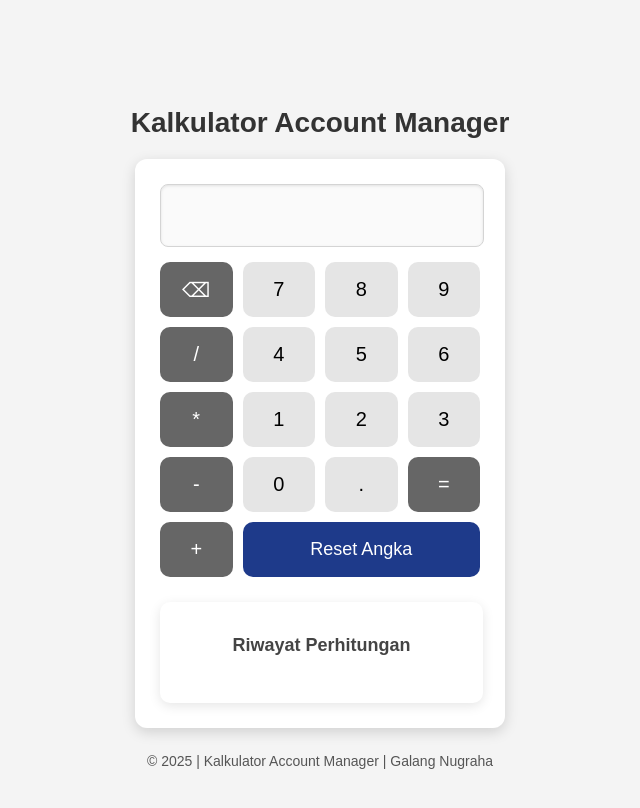
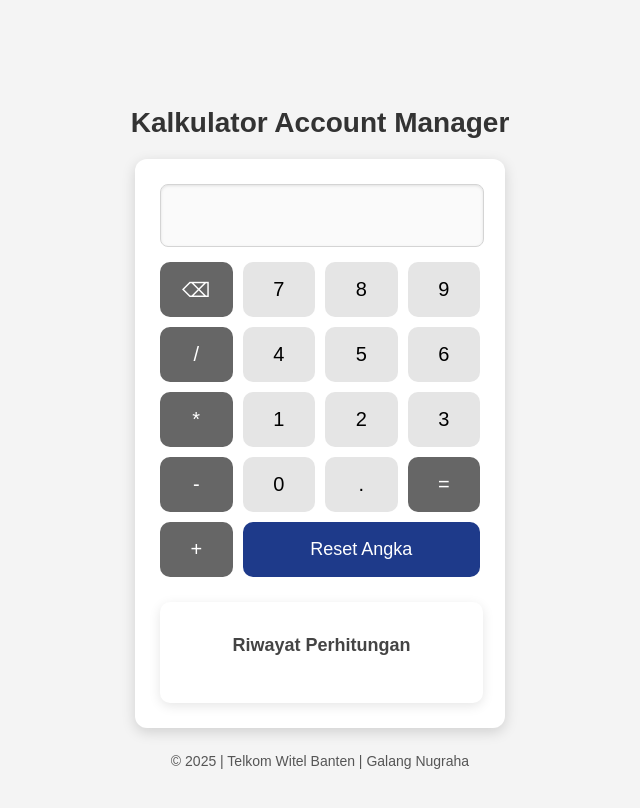
Before and after one commit to galangnugrahaaa/KalkulatorAM, a plain HTML site: page index.html in a window 1280 px wide. Shown: the whole page, without its empty margins (320-960 px from the left). Drawn offline with Linux system fonts and the light colour scheme.

Commit message:
Update index.html

```diff
--- a/index.html
+++ b/index.html
@@ -68,7 +68,7 @@
     </body>
 
     <footer class="footer">
-        © 2025 | Kalkulator Account Manager | Galang Nugraha
+        © 2025 | Telkom Witel Banten | Galang Nugraha
     </footer>
 
     </html>
```
